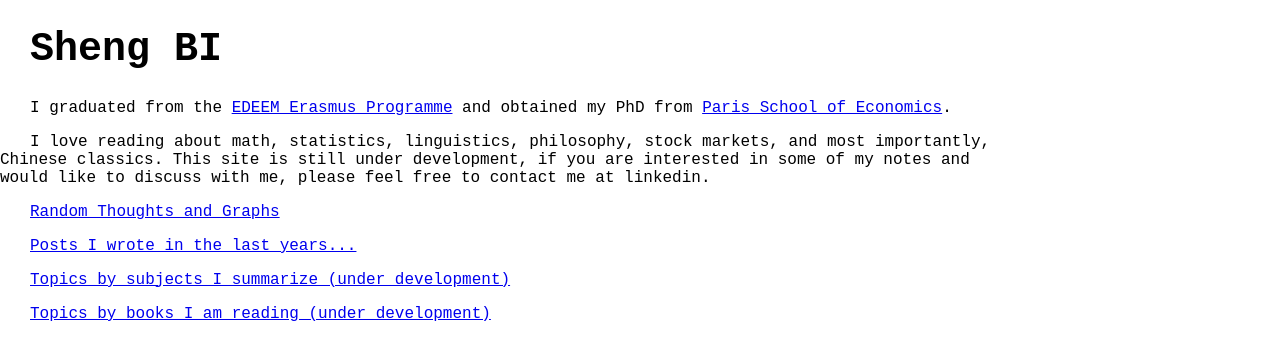
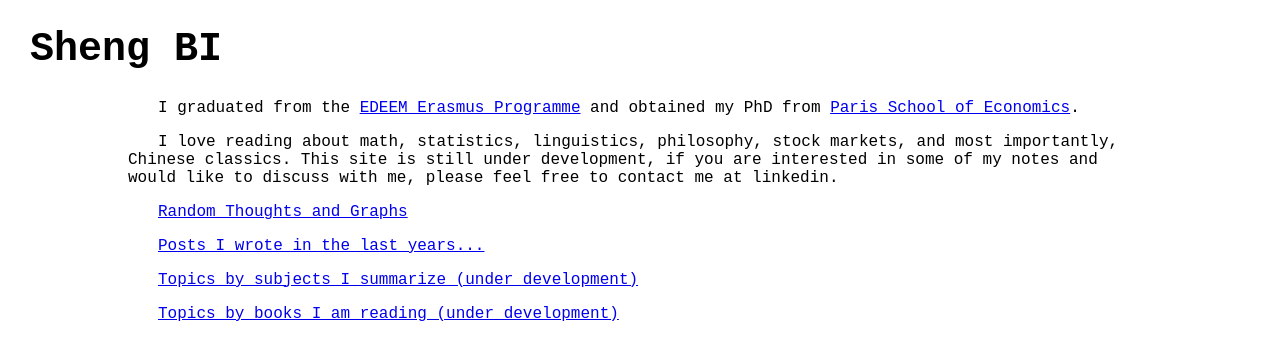
Before and after one commit to brbisheng/brbisheng.github.io, a Jekyll site: the page built from index.html, in a window 1280 px wide. Shown: the top 360 px of the page. Built offline with Jekyll 4.4.1, drawn with Linux system fonts in a browser that asks for light colours; nearby versions of some CDN libraries.

Commit message:
Update index.html

```diff
--- a/index.html
+++ b/index.html
@@ -11,7 +11,7 @@ title: Assigned to default.html
 </head>
 
 <h1 style = "text-indent:30px">Sheng BI</h1>
-<div class="blurb" style = 'margin：auto; width:80%;'>
+<div class="blurb" style = 'margin:auto; width:80%;'>
 	<p id = 'intro' style = "text-indent:30px">
 	I graduated from the <a href="https://www.pantheonsorbonne.fr/ecoles-doctorales/economie-ed-465/doctoral-program-edeem/">EDEEM Erasmus Programme</a>
 		and obtained my PhD from <a href="https://www.parisschoolofeconomics.eu/en/">Paris School of Economics</a>.
@@ -19,15 +19,18 @@ title: Assigned to default.html
 	<p id = 'intro' style = "text-indent:30px">
 	I love reading about math, statistics, linguistics, philosophy, stock markets, and most importantly, Chinese classics. This site is still under development, if you are interested in some of my notes and would like to discuss with me, please feel free to contact me at linkedin.
 	</p>
+
+	<p style = "text-indent:30px" ><a href="/blog/random/">Random Thoughts and Graphs</a></p>
+
+	<p style = "text-indent:30px" ><a href="/blog/">Posts I wrote in the last years...</a></p>
+
+	<p style = "text-indent:30px"><a href="/blog/topicsbysubjects/">Topics by subjects I summarize (under development)</a></p>
+
+	<p style = "text-indent:30px"><a href="/blog/topicsbybooks/">Topics by books I am reading (under development) </a></p>
+
 </div>
 
-<p style = "text-indent:30px" ><a href="/blog/random/">Random Thoughts and Graphs</a></p>
 
-<p style = "text-indent:30px" ><a href="/blog/">Posts I wrote in the last years...</a></p>
-
-<p style = "text-indent:30px"><a href="/blog/topicsbysubjects/">Topics by subjects I summarize (under development)</a></p>
-
-<p style = "text-indent:30px"><a href="/blog/topicsbybooks/">Topics by books I am reading (under development) </a></p>
 
 <!--by defautl, it will be looking for "/blog/index.html"-->
 
```
